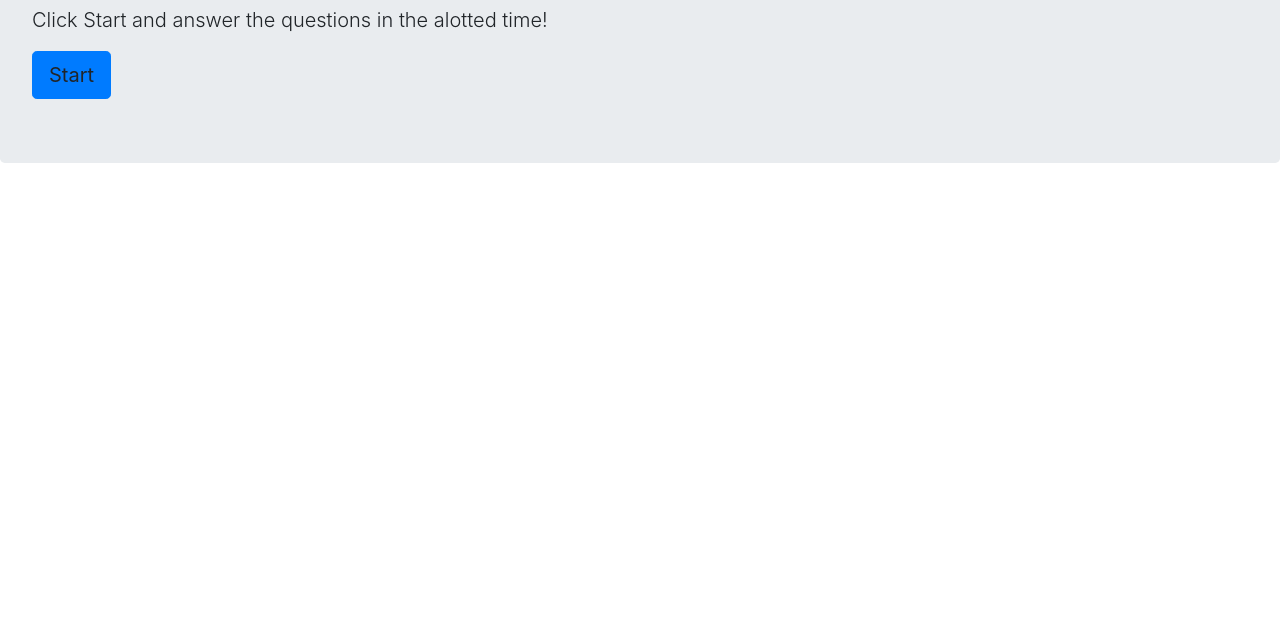
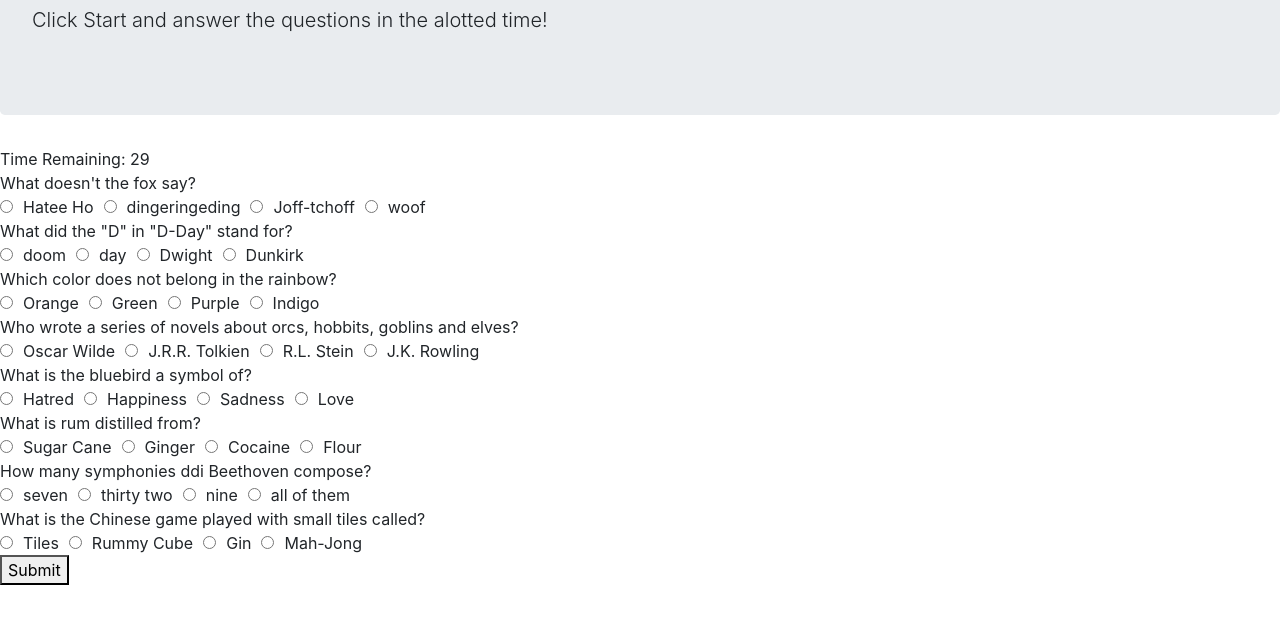
Before and after one commit to JoeySuc89/TriviaGame, a plain HTML site: page index.html in a window 1280 px wide. Both pictures are taken after a click on the button "Start". Shown: the part 134-758 px from the top of the page. Drawn offline with nearby package versions, Linux system fonts and the light colour scheme.

Commit message:
I'm about 85% done with mvp. I have my game start button, a timer, and clickable answer spaces.

```diff
--- a/assets/css/style.css
+++ b/assets/css/style.css
@@ -0,0 +1,7 @@
+.quiz {
+  display: inline;
+}
+.answers {
+  display: inline;
+  margin: 10px;
+}
--- a/assets/javascript/app.js
+++ b/assets/javascript/app.js
@@ -1,36 +1,99 @@
+var userGuess = [] ;
+var correctGuess = 0;
+var wrongGuess = 0;
+var unanswered = 0;
+
 var myQuestions = [
    {
      question: "What doesn't the fox say?",
-     answers: [a:"Hatee Ho", b:"dingeringeding", c:"Joff-tchoff", d:"woof"],
-     correctAnswer: "d",
+     answers: ["Hatee Ho", "dingeringeding", "Joff-tchoff", "woof"],
+     correctAnswer: 3,
   },
   {  question: 'What did the "D" in "D-Day" stand for?',
-     answers: [a:"doom", b:"day", c:"Dwight", d:"Dunkirk"],
-     correctAnswer: "b"
+     answers: ["doom", "day", "Dwight", "Dunkirk"],
+     correctAnswer: 1,
   },
   {  question: "Which color does not belong in the rainbow?",
-     answers: [a:"Orange", b:"Green", c:"Purple", d:"Indigo"],
-     correctAnswer: "c"
+     answers: ["Orange", "Green", "Purple", "Indigo"],
+     correctAnswer: 2,
   },
   {  question: "Who wrote a series of novels about orcs, hobbits, goblins and elves?",
-     answers: [a:"Oscar Wilde", b:"J.R.R. Tolkien", c:"R.L. Stein", d:"J.K. Rowling"],
-     correctAnswer: "b"
+     answers: ["Oscar Wilde", "J.R.R. Tolkien", "R.L. Stein", "J.K. Rowling"],
+     correctAnswer: 1,
   },
   {  question: "What is the bluebird a symbol of?",
-     answers: [a:"Hatred", b:"Happiness", c:"Sadness", d:"Love"],
-     correctAnswer: "b"
+     answers: ["Hatred", "Happiness", "Sadness", "Love"],
+     correctAnswer: 1,
   },
   {  question: "What is rum distilled from?",
-     answers: [a:"Sugar Cane", b:"Ginger", c:"Cocaine", d:"Flour"],
-     correctAnswer: "a"
+     answers: ["Sugar Cane", "Ginger", "Cocaine", "Flour"],
+     correctAnswer: 0,
   },
-  {  question: "How many symphonies ddi Beethoven compose?",
-     answers: [a:"seven", b:"thirty two", c:"nine", d:"all of them"],
-     correctAnswer: "c"
+  {
+     question: "How many symphonies ddi Beethoven compose?",
+     answers: ["seven", "thirty two", "nine", "all of them"],
+     correctAnswer: 2,
   },
-  {  question: "What is the Chinese game played with small tiles called?",
-  answers: [a:"Tiles", b:"Rummy Cube", c:"Gin", d:"Mah-Jong"],
-  correctAnswer: "d"
-},
+  {
+     question: "What is the Chinese game played with small tiles called?",
+     answers: ["Tiles", "Rummy Cube", "Gin", "Mah-Jong"],
+     correctAnswer: 3,
+  },
 ];
+
 console.log(myQuestions);
+function gameStart(){
+   for (var i = 0; i < myQuestions.length; i++) {
+      console.log(myQuestions[i]);
+      var questionDiv = $("<div>");
+      questionDiv.attr("class", "questions");
+      questionDiv.html(myQuestions[i].question);
+      $(".quiz").append(questionDiv);
+
+         for(var j = 0; j < 4 ; j++){
+            var answersDiv = $("<div>");//creating a div not doing anything yet
+            var radioBtn = $('<input type="radio"/>');
+            answersDiv.attr("class", "answers");
+            radioBtn.attr("name", "btn" + i);
+            answersDiv.html(myQuestions[i].answers[j]);
+            radioBtn.appendTo(".quiz");
+            answersDiv.appendTo(".quiz");
+         }
+      }
+   }
+
+$("#start-button").on("click", function() {
+ $("#start-button").hide();
+  gameStart();
+  var counter = 30;
+  var intervalID = setInterval(function(){
+
+   $("#timer").html("Time Remaining: " + counter);
+   counter--;
+   console.log(timer);
+   if(counter === -1){
+       clearInterval(intervalID);
+       $(".quiz") .hide();
+   }
+
+}, 1 * 1000,)
+});
+
+$("#submitBtn").on("click", function() {
+  $(".quiz") .hide();
+  gameResults();
+});
+function gameResults() {
+// userGuess.on("click", function(radioBtn)
+// if (userGuess == correctAnswer) {
+//    correctGuess++;
+}
+// console.log(userGuess);
+//I need to get the userGuesses to recognize the click listener on the radio btns
+//I then need to have the correct answers known to which button.
+//I do have my correctAnswers listed inside my questions array.
+//I need to get the game to hide the questions again after the time runs out
+//and then get the results to display.
+//I also need a submit button in case the game gets finidhed early.
+//With the amount of code above, I feel like I've done nothong for the ampunt of time I hvae spent on this HAHAHA
+//
--- a/index.html
+++ b/index.html
@@ -15,10 +15,16 @@
       <p class="lead">Click Start and answer the questions in the alotted time!</p>
       <a class="btn btn-primary btn-lg startBtn" id= "start-button"  role="button">Start</a>
   </div>
+  <div id= "timer">Time Remaining :30 </div>
+  <div class= "quiz">
 
+  </div>
+  <div></div>
 
+  <button id="submitBtn">Submit</button>
 
     <script src="https://ajax.aspnetcdn.com/ajax/jQuery/jquery-3.3.1.min.js"></script>
-    <script rel="stylesheet" href="assets/javascript/app.js"></script>
+    <script src = "./assets/javascript/app.js"></script>
+
 </body>
 </html>
```
